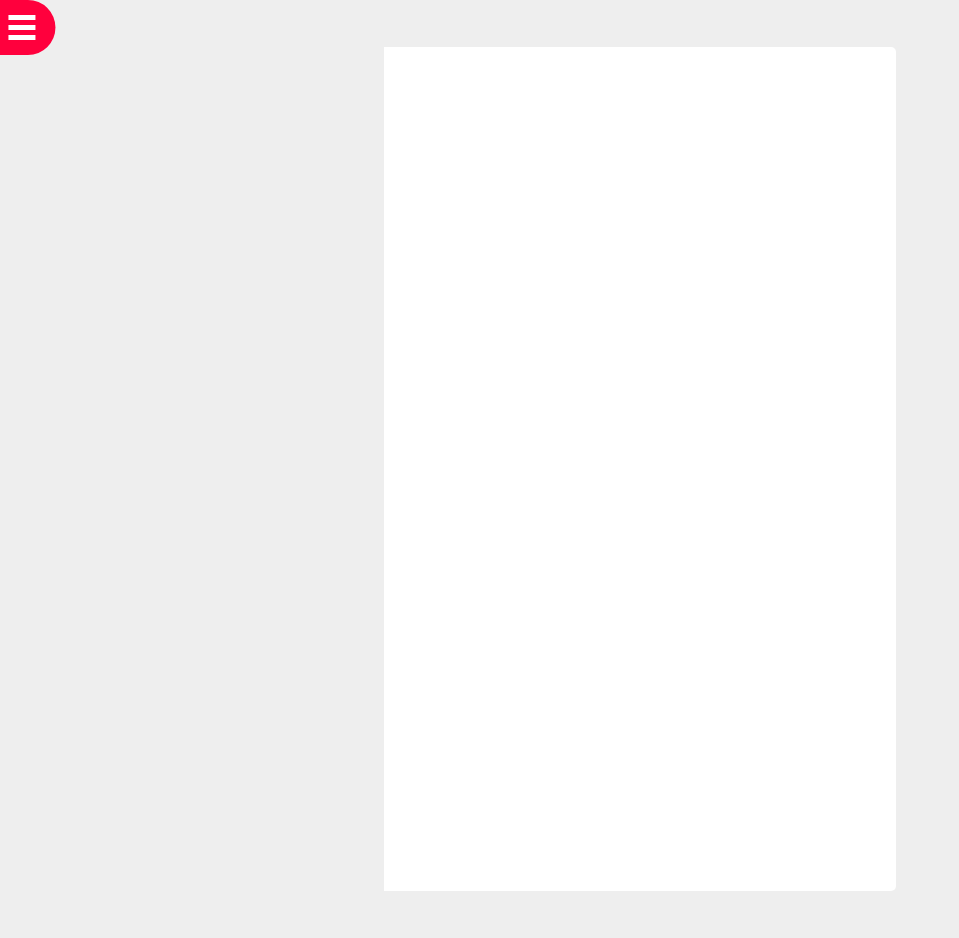
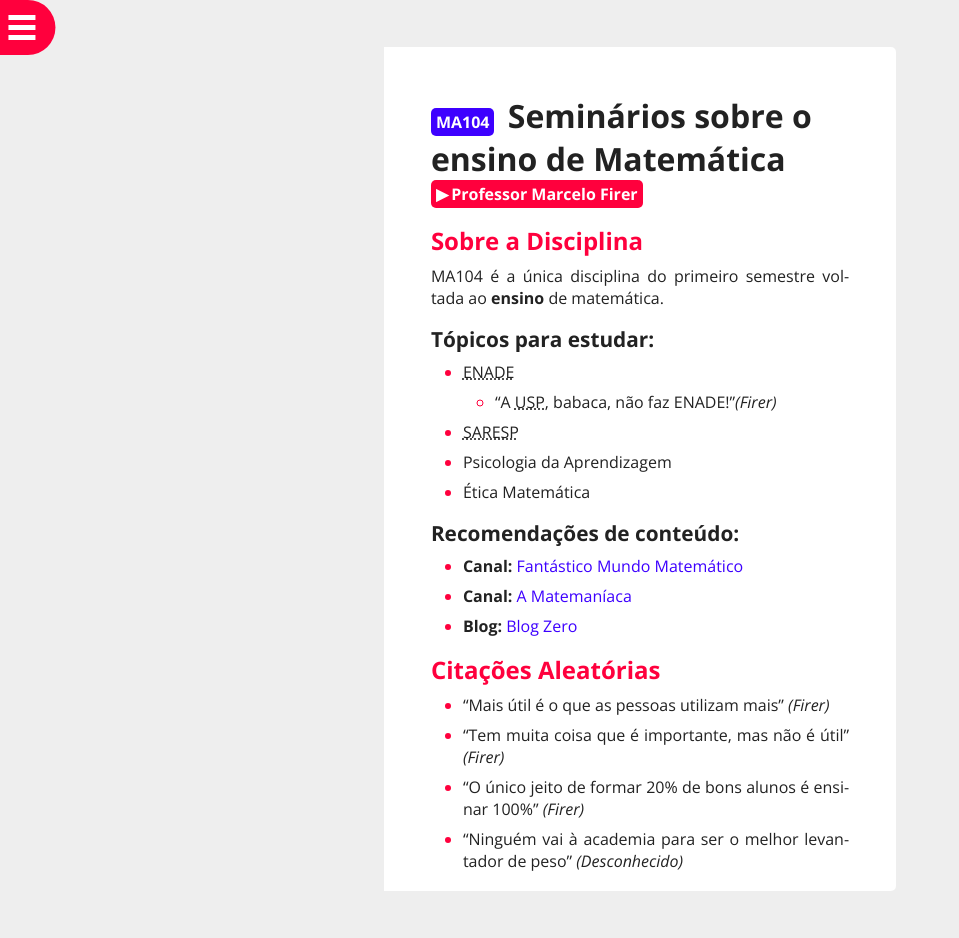
Before and after one commit to douglasspeck/misc, a PHP site: page /MA104/index.php in a window 1280 px wide. Shown: the whole page, without its empty margins (0-959 px from the left). Run offline with PHP 8.4, Linux system fonts and the light colour scheme.

Commit message:
Added base pages

```diff
--- a/CSS/main.css
+++ b/CSS/main.css
@@ -17,6 +17,7 @@
     z-index: inherit;
     font-size: inherit;
     color: var(--g0);
+    hyphens: auto;
 }
 
 html, body {
@@ -36,7 +37,6 @@ a {
 
 p, li {
     text-align: justify;
-    hyphens: auto;
     margin-top: 0.5em;
 }
 
@@ -81,6 +81,7 @@ section {
 
 h1 {
     font-size: 2em;
+    display: inline;
 }
 
 h2 {
@@ -109,7 +110,7 @@ ol > li::marker {
 }
 
 .tag {
-    display: inline;
+    display: inline-block;
     font-size: 0.5em;
     background-color: var(--b1);
     color: #fff;
--- a/EL213/index.php
+++ b/EL213/index.php
@@ -12,7 +12,7 @@
         <header>
             <h1>
                 <span class="tag">EL213</span>
-                Libras e Ensino de Surdos
+                <span class="subject">Libras e Ensino de Surdos</span>
             </h1>
             <details class="teacher">
                 <summary>Professora Aryane Santos Nogueira</summary>
@@ -20,7 +20,6 @@
                     <p>Doutora em Linguística Aplicada na área de Multiculturalismo, Plurilinguismo e Educação Bilíngue.<br>Formada em fonoaudiologia, especializada em surdez, especializada em educação de surdos</p>
                 </div>
             </details>
-            <h2 class="aux">PADs:</h2>
         </header>
         <section>
             <h2>Aula 1: Introdução</h2>
--- /dev/null
+++ b/MA104/index.php
@@ -0,0 +1,63 @@
+<!DOCTYPE html>
+<html lang="pt-BR">
+    <?php
+        $title = 'MA104 – Seminários sobre o ensino de Matemática';
+        $keywords = '';
+        $resources = [];
+        include '../PHP/head.php';
+    ?>
+<body>
+    <?php include '../PHP/header.php' ?>
+    <main>
+        <header>
+            <h1>
+                <span class="tag">MA104</span>
+                <span class="subject">Seminários sobre o ensino de Matemática</span>
+            </h1>
+            <details class="teacher">
+                <summary>Professor Marcelo Firer</summary>
+                <div class="details-content">
+                    <p></p>
+                    <p><strong>E-mail:</strong><a href="mailto:mfirer@unicamp.br" target="_blank">mfirer@unicamp.br</a></p>
+                    <p><strong>Sala:</strong> 312</p>
+                </div>
+            </details>
+        </header>
+        <section>
+            <h2>Sobre a Disciplina</h2>
+            <p>MA104 é a única disciplina do primeiro semestre voltada ao <strong>ensino</strong> de matemática.</p>
+            <section>
+                <h3>Tópicos para estudar:</h3>
+                <ul>
+                    <li><abbr title="Exame Nacional de Desempenho dos Estudantes">ENADE</abbr>
+                        <ul>
+                            <li><q>A <abbr title="Universidade de São Paulo">USP</abbr>, babaca, não faz ENADE!</q><cite>(Firer)</cite></li>
+                        </ul>
+                    </li>
+                    <li><abbr title="Sistema de Avaliação de Rendimento Escolar do Estado de São Paulo">SARESP</abbr></li>
+                    <li>Psicologia da Aprendizagem</li>
+                    <li>Ética Matemática</li>
+                </ul>
+            </section>
+            <section>
+                <h3>Recomendações de conteúdo:</h3>
+                <ul>
+                    <li><strong>Canal:</strong> <a href="https://www.youtube.com/c/Fant%C3%A1sticoMundoMatem%C3%A1tico/" target="_blank">Fantástico Mundo Matemático</a></li>
+                    <li><strong>Canal:</strong> <a href="https://www.youtube.com/c/AMateman%C3%ADaca/" target="_blank">A Matemaníaca</a></li>
+                    <li><strong>Blog:</strong> <a href="https://www.blogs.unicamp.br/zero/" target="_blank">Blog Zero</a></li>
+                </ul>
+            </section>
+        </section>
+        <section>
+            <h2>Citações Aleatórias</h3>
+            <ul>
+                <li><q>Mais útil é o que as pessoas utilizam mais</q> <cite>(Firer)</cite></li>
+                <li><q>Tem muita coisa que é importante, mas não é útil</q> <cite>(Firer)</cite></li>
+                <li><q>O único jeito de formar 20% de bons alunos é ensinar 100%</q> <cite>(Firer)</cite></li>
+                <li><q>Ninguém vai à academia para ser o melhor levantador de peso</q> <cite>(Desconhecido)</cite></li>
+            </ul>
+        </section>
+        </main>
+    <?php include '../PHP/scrypts.php' ?>
+</body>
+</html>
--- a/index.php
+++ b/index.php
@@ -8,7 +8,20 @@
     ?>
 <body>
     <?php include 'PHP/header.php' ?>
-    <main></main>
+    <main>
+        <header>
+            <h1>
+                <span class="tag">029</span>
+                <span class="course"><abbr title="Licenciatura">Lic.</abbr> em Matemática</span>
+            </h1>
+            <details class="teacher">
+                <summary>Mentor Marcos Murguel</summary>
+                <div class="details-content">
+                    <p><strong>Telefone:</strong> <a href="wa.me/+5519983918874">(19) 98391-8874</a></p>
+                </div>
+            </details>
+        </header>
+    </main>
     <?php include 'PHP/scrypts.php' ?>
 </body>
 </html>
```
Also changed, not shown: EL683/index.php (added, +27 -0 lines), MA105/index.php (+18 -5 lines), MA141/index.php (added, +27 -0 lines), MA148/index.php (added, +27 -0 lines).
